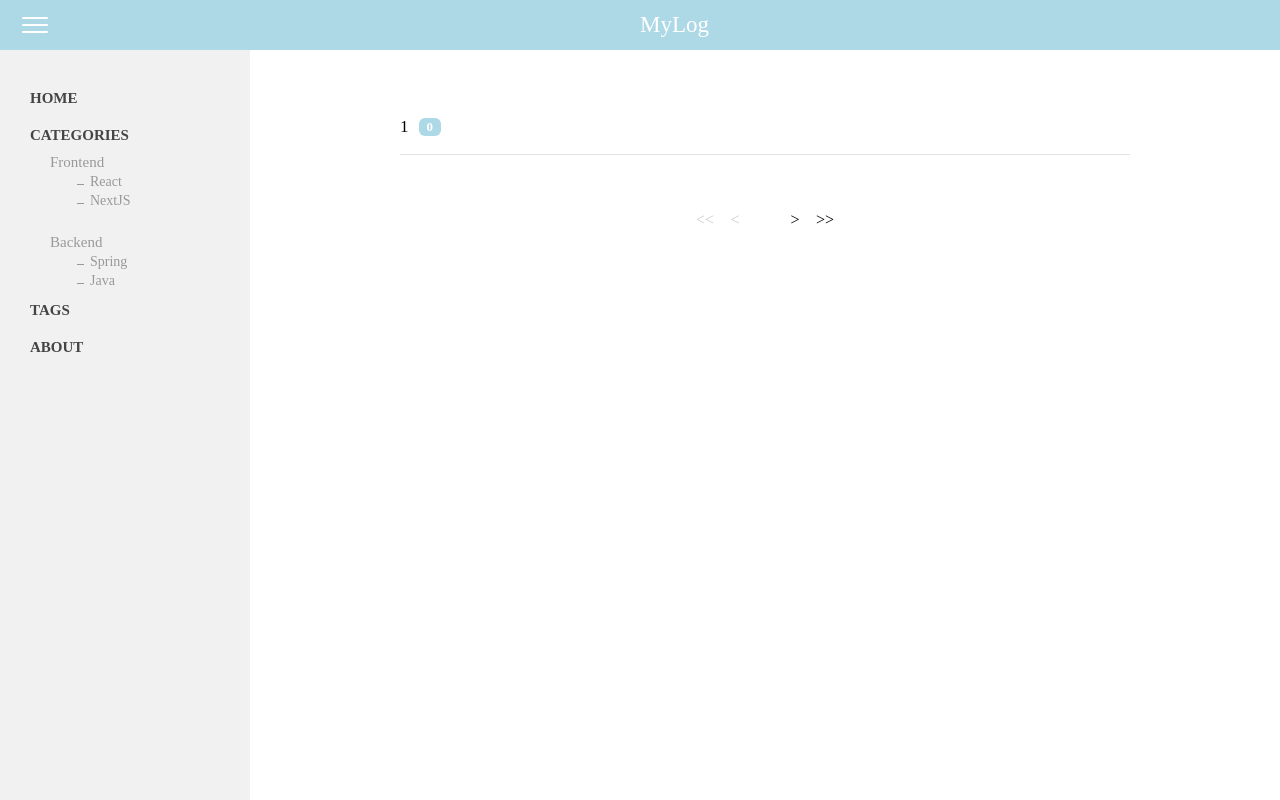
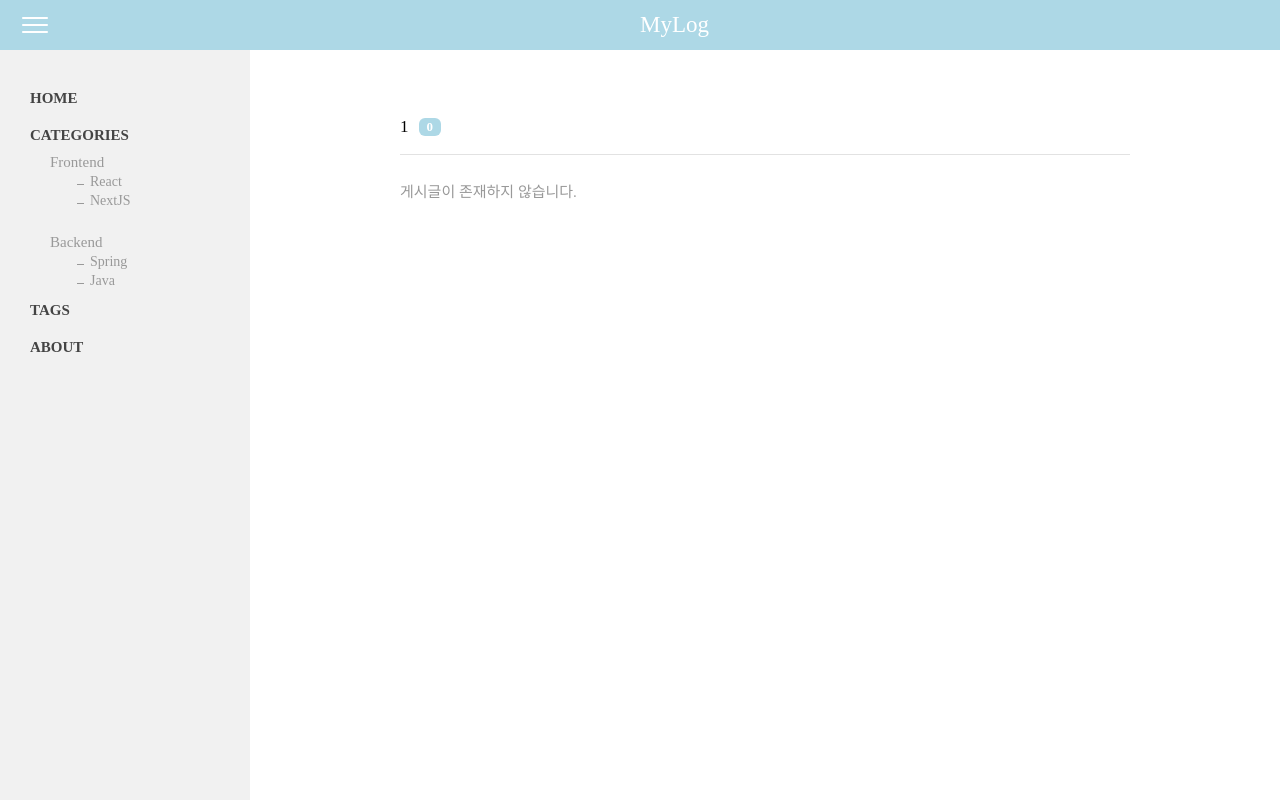
Before and after one commit to nuuuri/mylog-frontend, a React (Create React App) app: page /category/1 in a window 1280 px wide. Built offline with nearby package versions, Linux system fonts and the light colour scheme; a web font is replaced by a local one.

Commit message:
[feat] 게시글 없을 때 메시지 추가

```diff
--- a/src/components/PostList/index.tsx
+++ b/src/components/PostList/index.tsx
@@ -24,12 +24,17 @@ export default function PostList(props: {
         {posts.slice(offset, offset + limit).map((post) => (
           <PostCard key={post.id} post={post} />
         ))}
+        {posts.length === 0 && (
+          <div className="empty-message">게시글이 존재하지 않습니다.</div>
+        )}
       </Body>
-      <Pagination
-        totalPage={Math.ceil(posts.length / limit)}
-        currentPage={currentPage}
-        setCurrentPage={setCurrentPage}
-      />
+      {posts.length > 0 && (
+        <Pagination
+          totalPage={Math.ceil(posts.length / limit)}
+          currentPage={currentPage}
+          setCurrentPage={setCurrentPage}
+        />
+      )}
     </Container>
   );
 }
@@ -65,4 +70,9 @@ const Line = styled.div`
 `;
 const Body = styled.div`
   margin: 25px 0 50px 0;
+
+  .empty-message {
+    color: #999;
+    font-size: 15px;
+  }
 `;
```
